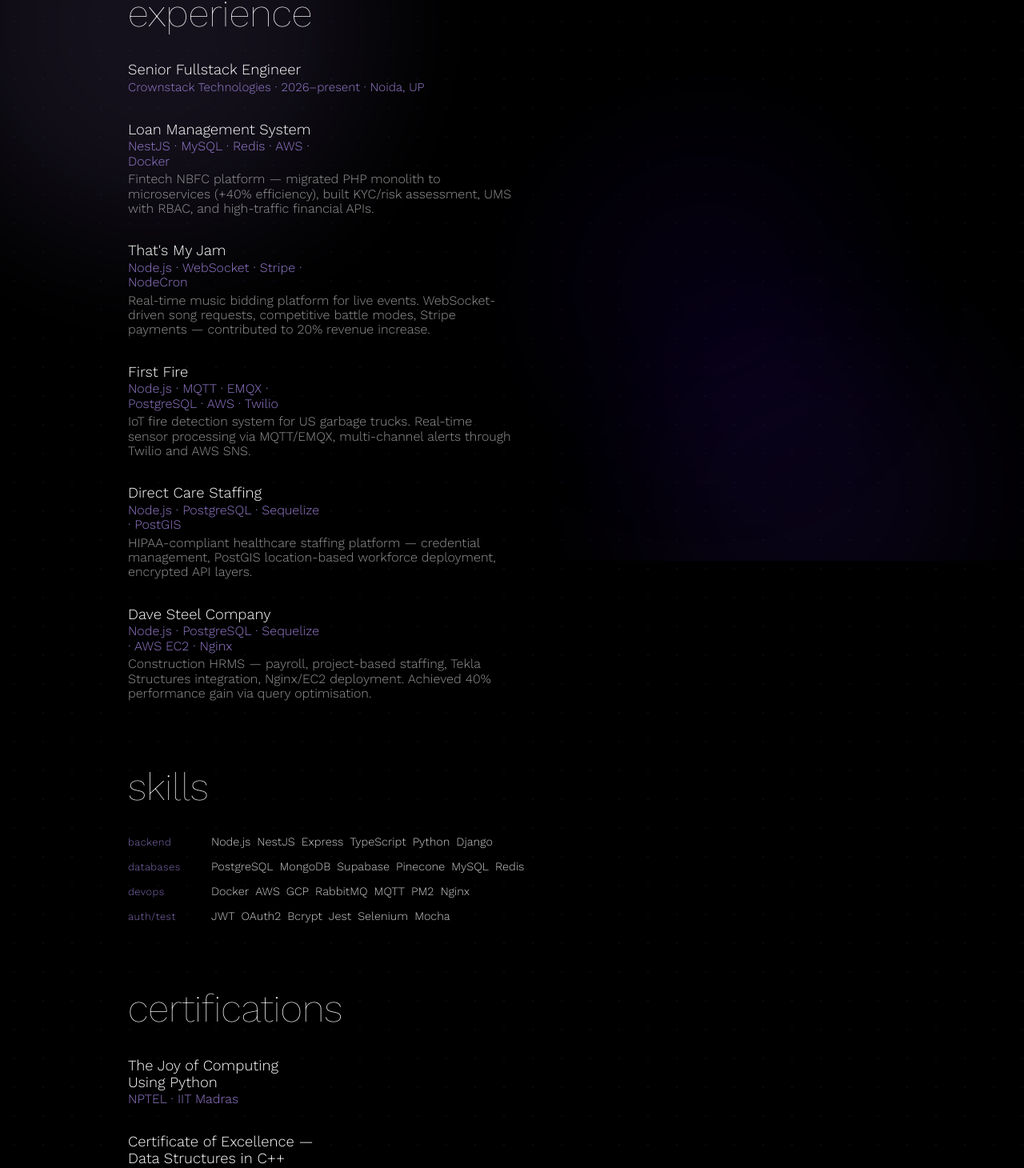
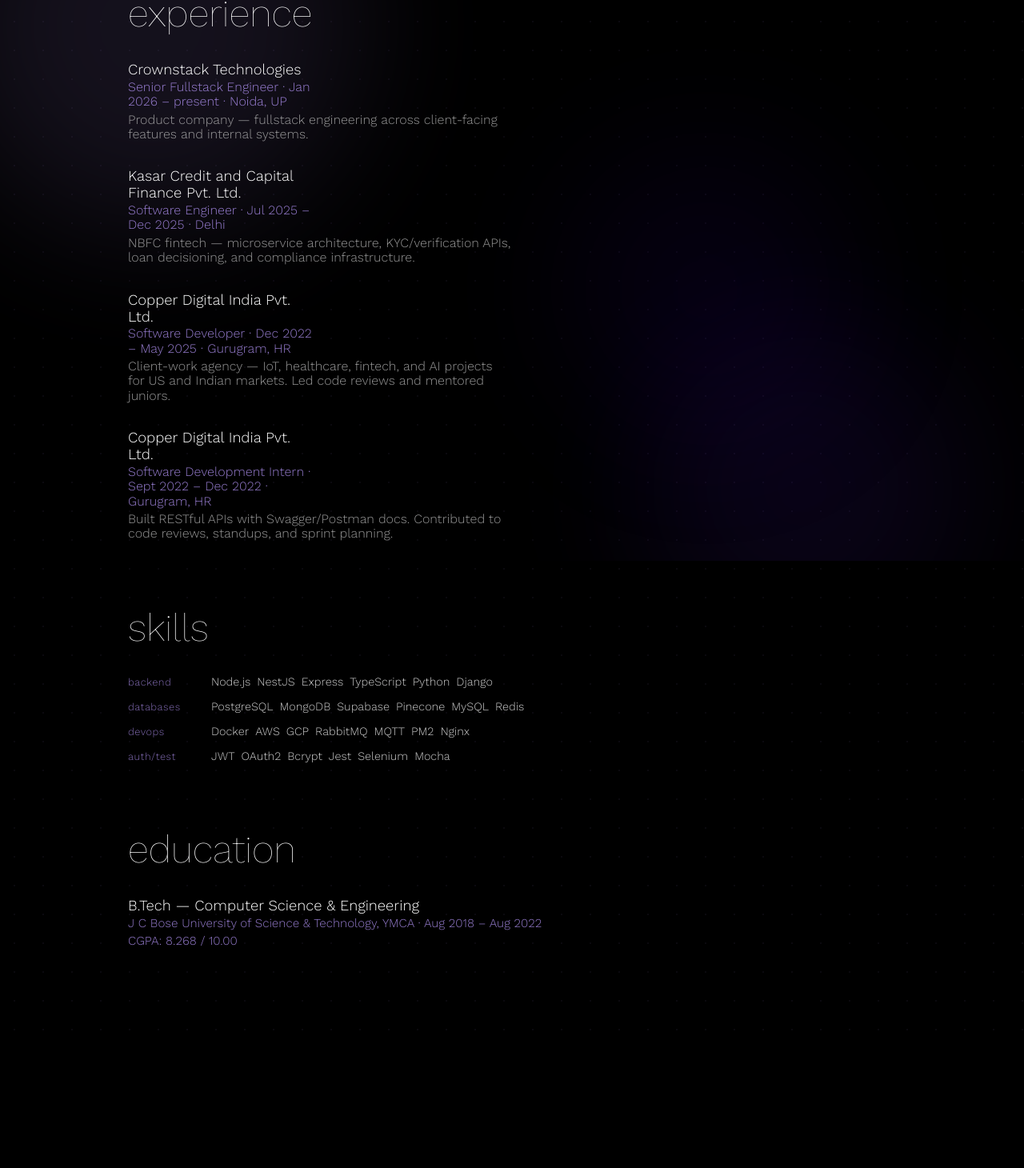
Before and after one commit to atypicalesper/atypicalesper.github.io, a Next.js app: page /resume in a window 1280 px wide. Shown: the part 99-1559 px from the top of the page at 80% size. After the commit the page ends 1404 px from the top, so only its background shows below. Built offline with nearby package versions, Linux system fonts and the light colour scheme; a web font is replaced by a local one.

Commit message:
restructure experience/work pages, add AnimatedList, company hover summaries

```diff
--- a/src/app/resume/page.jsx
+++ b/src/app/resume/page.jsx
@@ -1,3 +1,5 @@
+import AnimatedList from '../../components/AnimatedList';
+
 const skills = [
   { label: 'backend',   items: ['Node.js', 'NestJS', 'Express', 'TypeScript', 'Python', 'Django'] },
   { label: 'databases', items: ['PostgreSQL', 'MongoDB', 'Supabase', 'Pinecone', 'MySQL', 'Redis'] },
@@ -5,37 +7,44 @@
   { label: 'auth/test', items: ['JWT', 'OAuth2', 'Bcrypt', 'Jest', 'Selenium', 'Mocha'] },
 ];
 
-const projects = [
+const experience = [
   {
-    title: 'Loan Management System',
-    stack: 'NestJS · MySQL · Redis · AWS · Docker',
-    desc: 'Fintech NBFC platform — migrated PHP monolith to microservices (+40% efficiency), built KYC/risk assessment, UMS with RBAC, and high-traffic financial APIs.',
+    role: 'Senior Fullstack Engineer',
+    company: 'Crownstack Technologies',
+    period: 'Jan 2026 – present',
+    location: 'Noida, UP',
+    summary: 'Product company — fullstack engineering across client-facing features and internal systems.',
   },
   {
-    title: "That's My Jam",
-    stack: 'Node.js · WebSocket · Stripe · NodeCron',
-    desc: 'Real-time music bidding platform for live events. WebSocket-driven song requests, competitive battle modes, Stripe payments — contributed to 20% revenue increase.',
+    role: 'Software Engineer',
+    company: 'Kasar Credit and Capital Finance Pvt. Ltd.',
+    period: 'Jul 2025 – Dec 2025',
+    location: 'Delhi',
+    summary: 'NBFC fintech — microservice architecture, KYC/verification APIs, loan decisioning, and compliance infrastructure.',
   },
   {
-    title: 'First Fire',
-    stack: 'Node.js · MQTT · EMQX · PostgreSQL · AWS · Twilio',
-    desc: 'IoT fire detection system for US garbage trucks. Real-time sensor processing via MQTT/EMQX, multi-channel alerts through Twilio and AWS SNS.',
+    role: 'Software Developer',
+    company: 'Copper Digital India Pvt. Ltd.',
+    period: 'Dec 2022 – May 2025',
+    location: 'Gurugram, HR',
+    summary: 'Client-work agency — IoT, healthcare, fintech, and AI projects for US and Indian markets. Led code reviews and mentored juniors.',
   },
   {
-    title: 'Direct Care Staffing',
-    stack: 'Node.js · PostgreSQL · Sequelize · PostGIS',
-    desc: 'HIPAA-compliant healthcare staffing platform — credential management, PostGIS location-based workforce deployment, encrypted API layers.',
-  },
-  {
-    title: 'Dave Steel Company',
-    stack: 'Node.js · PostgreSQL · Sequelize · AWS EC2 · Nginx',
-    desc: 'Construction HRMS — payroll, project-based staffing, Tekla Structures integration, Nginx/EC2 deployment. Achieved 40% performance gain via query optimisation.',
+    role: 'Software Development Intern',
+    company: 'Copper Digital India Pvt. Ltd.',
+    period: 'Sept 2022 – Dec 2022',
+    location: 'Gurugram, HR',
+    summary: 'Built RESTful APIs with Swagger/Postman docs. Contributed to code reviews, standups, and sprint planning.',
   },
 ];
 
-const certs = [
-  { name: 'The Joy of Computing Using Python', issuer: 'NPTEL · IIT Madras' },
-  { name: 'Certificate of Excellence — Data Structures in C++', issuer: 'Coding Ninjas' },
+const education = [
+  {
+    degree: 'B.Tech — Computer Science & Engineering',
+    institution: 'J C Bose University of Science & Technology, YMCA',
+    period: 'Aug 2018 – Aug 2022',
+    note: 'CGPA: 8.268 / 10.00',
+  },
 ];
 
 const Resume = () => {
@@ -44,23 +53,20 @@
 
       <div className="section">
         <h2 className="small-margin">experience</h2>
-        <div className="resume-company">
-          <span className="resume-role">Senior Fullstack Engineer</span>
-          <span className="resume-meta">Crownstack Technologies &middot; 2026–present &middot; Noida, UP</span>
-        </div>
-
-        {projects.map((p) => (
-          <div className="subsection" key={p.title}>
-            <p className="title">{p.title}</p>
-            <p className="date">{p.stack}</p>
-            <p className="desc">{p.desc}</p>
-          </div>
-        ))}
+        <AnimatedList>
+          {experience.map((job) => (
+            <div className="subsection" key={job.role + job.company}>
+              <p className="title">{job.company}</p>
+              <p className="date">{job.role} &middot; {job.period} &middot; {job.location}</p>
+              <p className="desc">{job.summary}</p>
+            </div>
+          ))}
+        </AnimatedList>
       </div>
 
       <div className="section">
         <h2>skills</h2>
-        <div className="resume-skills">
+        <AnimatedList className="resume-skills" delay={0.15}>
           {skills.map(({ label, items }) => (
             <div className="skill-row" key={label}>
               <span className="skill-label">{label}</span>
@@ -71,17 +77,20 @@
               </span>
             </div>
           ))}
-        </div>
+        </AnimatedList>
       </div>
 
       <div className="section">
-        <h2>certifications</h2>
-        {certs.map((c) => (
-          <div className="subsection" key={c.name}>
-            <p className="title">{c.name}</p>
-            <p className="date">{c.issuer}</p>
-          </div>
-        ))}
+        <h2>education</h2>
+        <AnimatedList delay={0.1}>
+          {education.map((e) => (
+            <div className="resume-company" key={e.institution}>
+              <span className="resume-role">{e.degree}</span>
+              <span className="resume-meta">{e.institution} &middot; {e.period}</span>
+              <span className="resume-meta">{e.note}</span>
+            </div>
+          ))}
+        </AnimatedList>
       </div>
 
     </section>
--- /dev/null
+++ b/src/components/AnimatedList.jsx
@@ -0,0 +1,22 @@
+'use client';
+
+import { useEffect, useRef } from 'react';
+import { gsap } from 'gsap';
+
+export default function AnimatedList({ children, className, delay = 0.1 }) {
+  const ref = useRef(null);
+
+  useEffect(() => {
+    gsap.fromTo(
+      Array.from(ref.current.children),
+      { opacity: 0, y: 20 },
+      { opacity: 1, y: 0, duration: 0.45, stagger: 0.09, ease: 'power2.out', delay }
+    );
+  }, []);
+
+  return (
+    <div ref={ref} className={className}>
+      {children}
+    </div>
+  );
+}
--- a/src/components/Navbar.jsx
+++ b/src/components/Navbar.jsx
@@ -30,8 +30,8 @@
       <div className="nav-items">
         <Link href="/drumkit" className={navClass('/drumkit') + ' bonus'}>bonus</Link>
         <Link href="/about" className={navClass('/about')}>about</Link>
-        <Link href="/resume" className={navClass('/resume')}>resume</Link>
         <Link href="/work" className={navClass('/work')}>work</Link>
+        <Link href="/resume" className={navClass('/resume')}>experience</Link>
         <Link href="/" className={navClass('/')}>intro</Link>
       </div>
     </div>
```
Also changed, not shown: src/app/work/page.jsx (+47 -0 lines).
